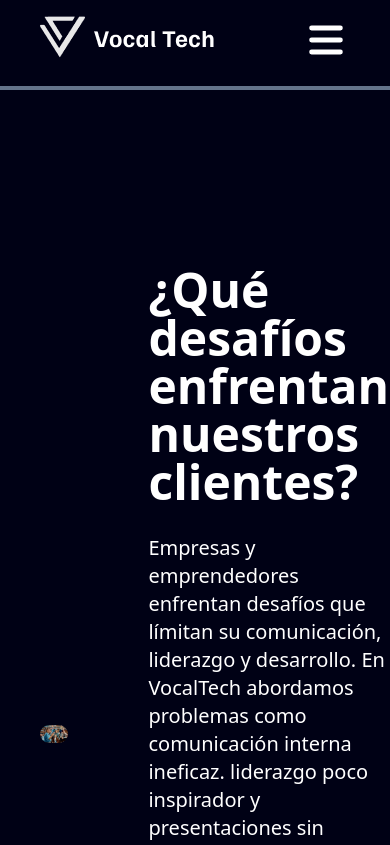
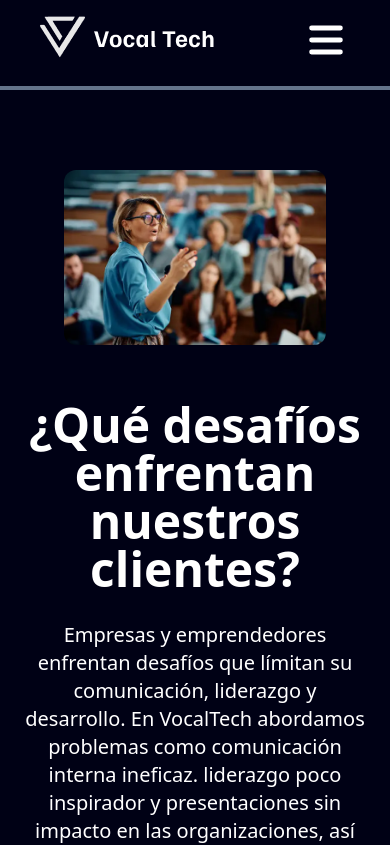
Before and after one commit to No-Country-simulation/h4-02-vocaltech, a React (Vite) app in the folder front/: page / in a window 390 px wide. Shown: the top 845 px of the page. Built offline with nearby package versions, Linux system fonts and the light colour scheme.

Commit message:
fix responsive home

```diff
--- a/front/src/pages/home.tsx
+++ b/front/src/pages/home.tsx
@@ -9,7 +9,7 @@ import Footer from '../components/Footer'
 const Home = () => {
   return (
     <div>
-      <div className='bg-azul py-40 flex items-center justify-center gap-10 px-15'>
+      <div className='bg-azul lg:py-40 flex flex-col lg:flex-row items-center justify-center gap-10 px-15 px-6 text-center md:py-30 py-20'>
         <div className='px-10'>
           <img
             src='./voz.webp'
```
